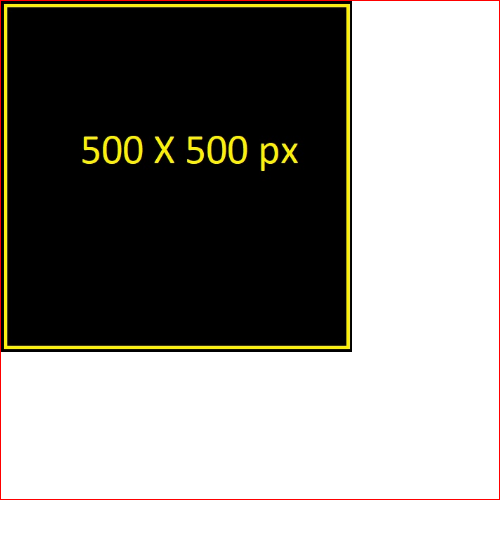
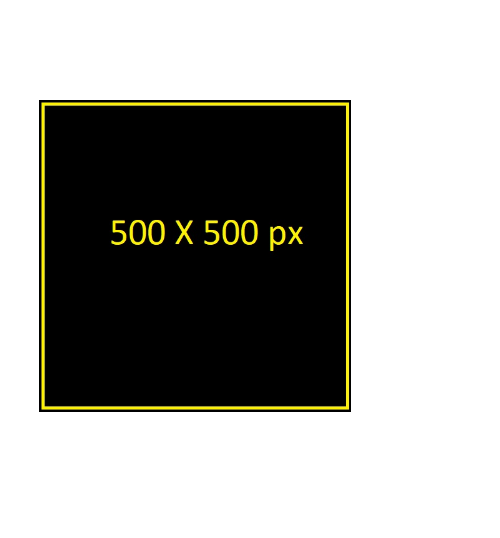
Before and after one commit to Walluri/HTMLandCSS, a website: page CSSProjects/responsiveimages/index.html in a window 390 px wide. Shown: the whole page, 500 px wide, since content can reach past the window. Drawn offline with Linux system fonts and the light colour scheme.

Commit message:
Responsive images in HTMl : Art Direction and Resolution switching

```diff
--- a/CSSProjects/responsiveimages/index.html
+++ b/CSSProjects/responsiveimages/index.html
@@ -8,10 +8,18 @@
     <link rel="stylesheet" href="style.css">
 </head>
 <body>
-    <div class="responsive_image2">
+    <div class="responsive_image3">
+        <!-- <img srcset="./img/rs/500by500.jpg 500w, ./img/rs/800by500.jpg 800w, ./img/rs/1000by500.jpg 1000w"
+             sizes="(max-width: 1200px) 90vw, (max-width: 900px) 88vw, (max-width: 600px) 83vw "
+             class="img_resswitching"
+             src="./img/rs/500by500.jpg" alt="default image">          -->
+
         <img srcset="./img/rs/500by500.jpg 500w, ./img/rs/800by500.jpg 800w, ./img/rs/1000by500.jpg 1000w"
-             sizes="(max-width:1200px) 90vw, (max-width:900px) 88vw, (max-width:600px) 83vw "
-             class="img_resswitching" src="./img/rs/500by500.jpg">
+            sizes="(max-width: 1000px) 80vw, (max-width: 500px) 80vw "
+            class="img_resswitching"
+            src="./img/rs/500by500.jpg" alt="default image">
+
     </div>
+
 </body>
 </html>
--- a/CSSProjects/responsiveimages/sass/_comp.scss
+++ b/CSSProjects/responsiveimages/sass/_comp.scss
@@ -0,0 +1,28 @@
+
+.responsive_image2{
+    width: 1000px;
+    height: 500px;
+    margin: 0 auto;
+    border: 1px solid red;
+}
+
+
+
+*,
+*::after,
+*::before{
+    border:0;
+    margin:0;
+    box-sizing: border-box;
+}
+
+
+.responsive_image3{
+    max-width : 80%;
+    margin : 100px auto;
+}
+
+.img_resswitching{
+    max-width:100%;
+    max-height:100%;
+}
```
Also changed, not shown: CSSProjects/responsiveimages/readme.md, CSSProjects/responsiveimages/sass/main.scss (line endings or trailing spaces), CSSProjects/responsiveimages/style.css.
